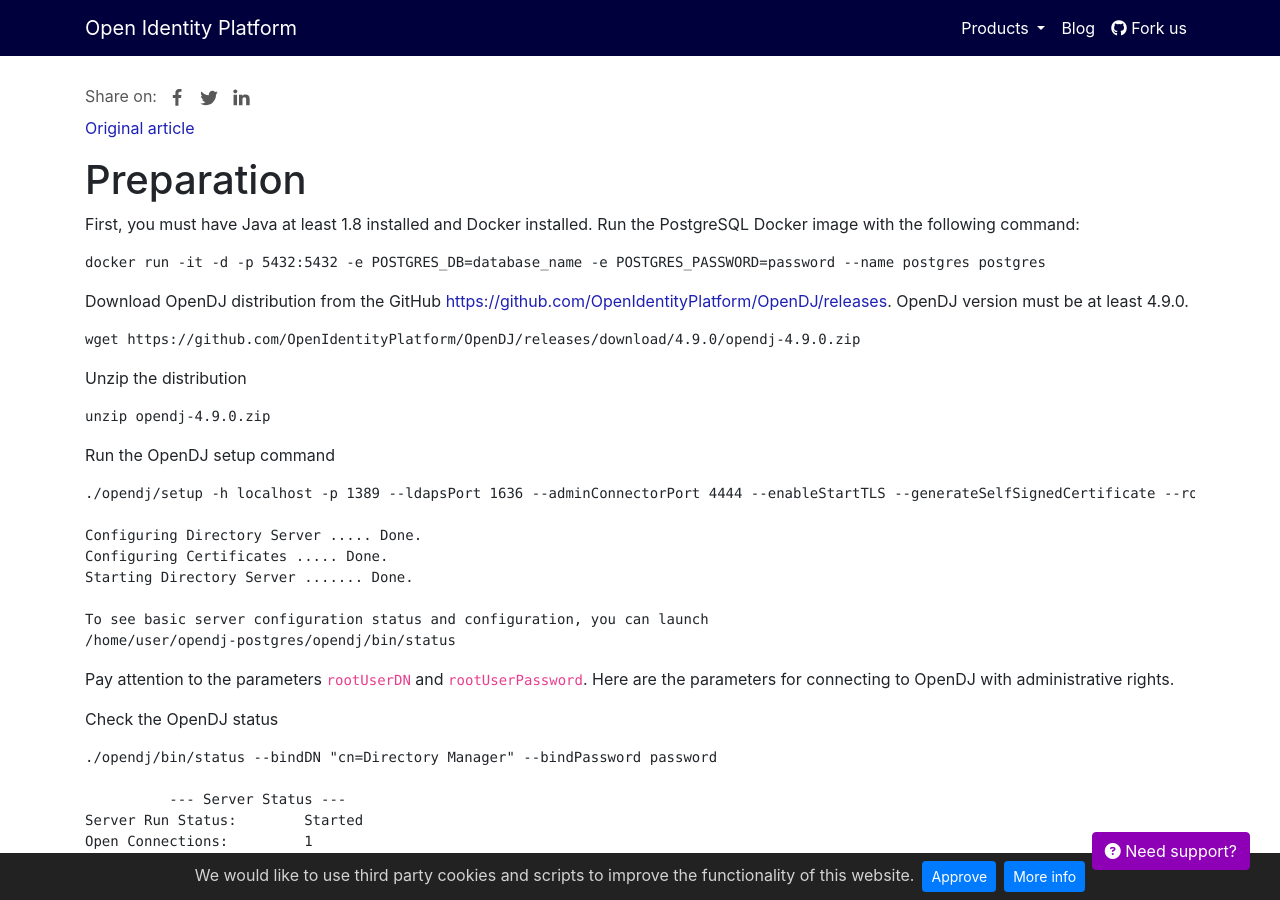
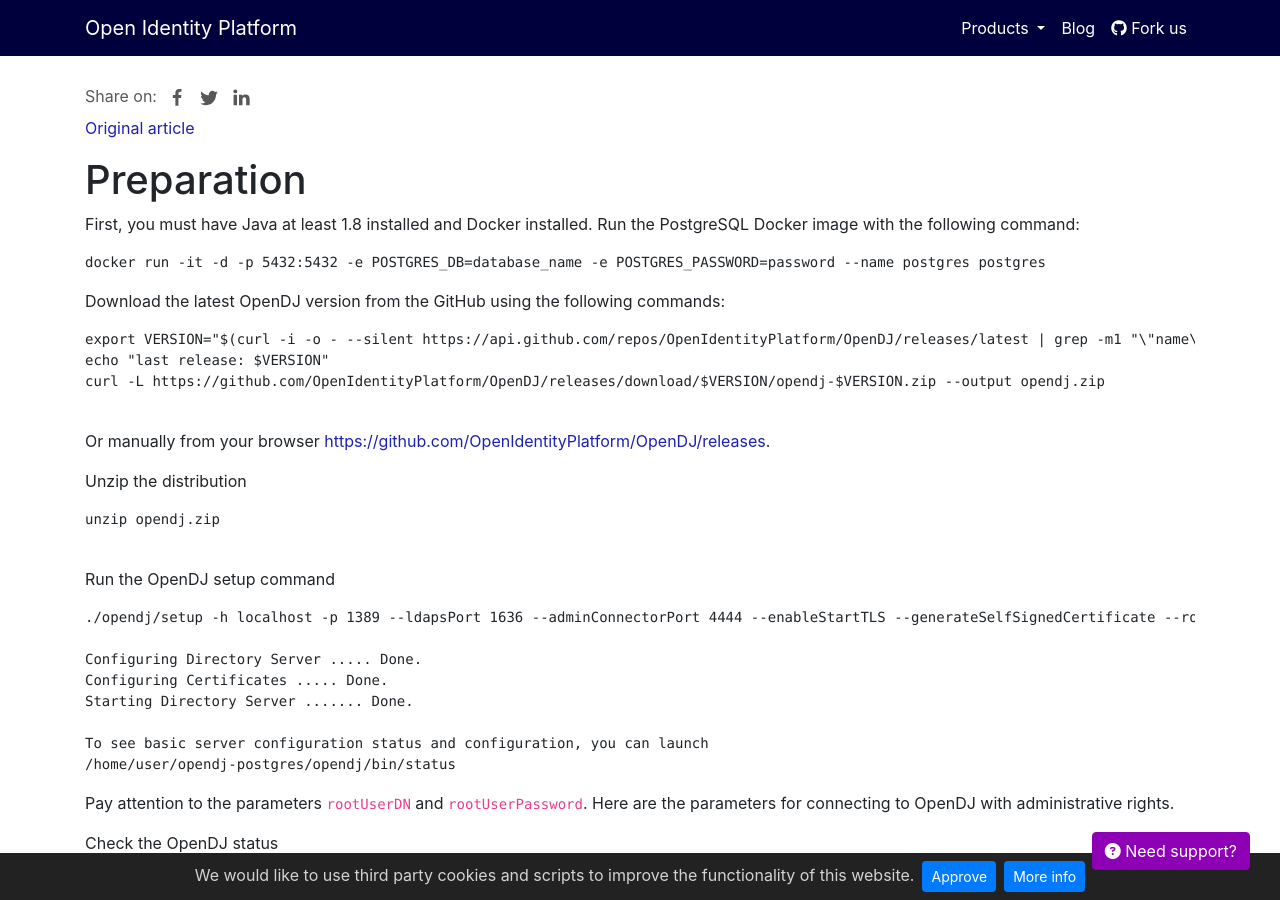
Before and after one commit to OpenIdentityPlatform/OpenIdentityPlatform.org, a Jekyll site: the page built from blog/opendj-using-a-relational-database-as-an-ldap-backend.md, in a window 1280 px wide and 900 px high. Built offline with Jekyll 4.4.1, drawn with Linux system fonts in a browser that asks for light colours; nearby versions of some CDN libraries.

Commit message:
Update OpenDJ: Using a Relational Database as an LDAP Backend

````diff
--- a/blog/opendj-using-a-relational-database-as-an-ldap-backend.md
+++ b/blog/opendj-using-a-relational-database-as-an-ldap-backend.md
@@ -18,16 +18,21 @@
 docker run -it -d -p 5432:5432 -e POSTGRES_DB=database_name -e POSTGRES_PASSWORD=password --name postgres postgres
 ```
 
-Download OpenDJ distribution from the GitHub [https://github.com/OpenIdentityPlatform/OpenDJ/releases](https://github.com/OpenIdentityPlatform/OpenDJ/releases). OpenDJ version must be at least 4.9.0.
+Download the latest OpenDJ version from the GitHub using the following commands:
+```
+export VERSION="$(curl -i -o - --silent https://api.github.com/repos/OpenIdentityPlatform/OpenDJ/releases/latest | grep -m1 "\"name\"" | cut -d\" -f4)"
+echo "last release: $VERSION"
+curl -L https://github.com/OpenIdentityPlatform/OpenDJ/releases/download/$VERSION/opendj-$VERSION.zip --output opendj.zip
 
 ```
-wget https://github.com/OpenIdentityPlatform/OpenDJ/releases/download/4.9.0/opendj-4.9.0.zip
-```
+
+Or manually from your browser [https://github.com/OpenIdentityPlatform/OpenDJ/releases](https://github.com/OpenIdentityPlatform/OpenDJ/releases).
 
 Unzip the distribution
 
 ```
-unzip opendj-4.9.0.zip
+unzip opendj.zip
+
 ```
 
 Run the OpenDJ setup command
````
